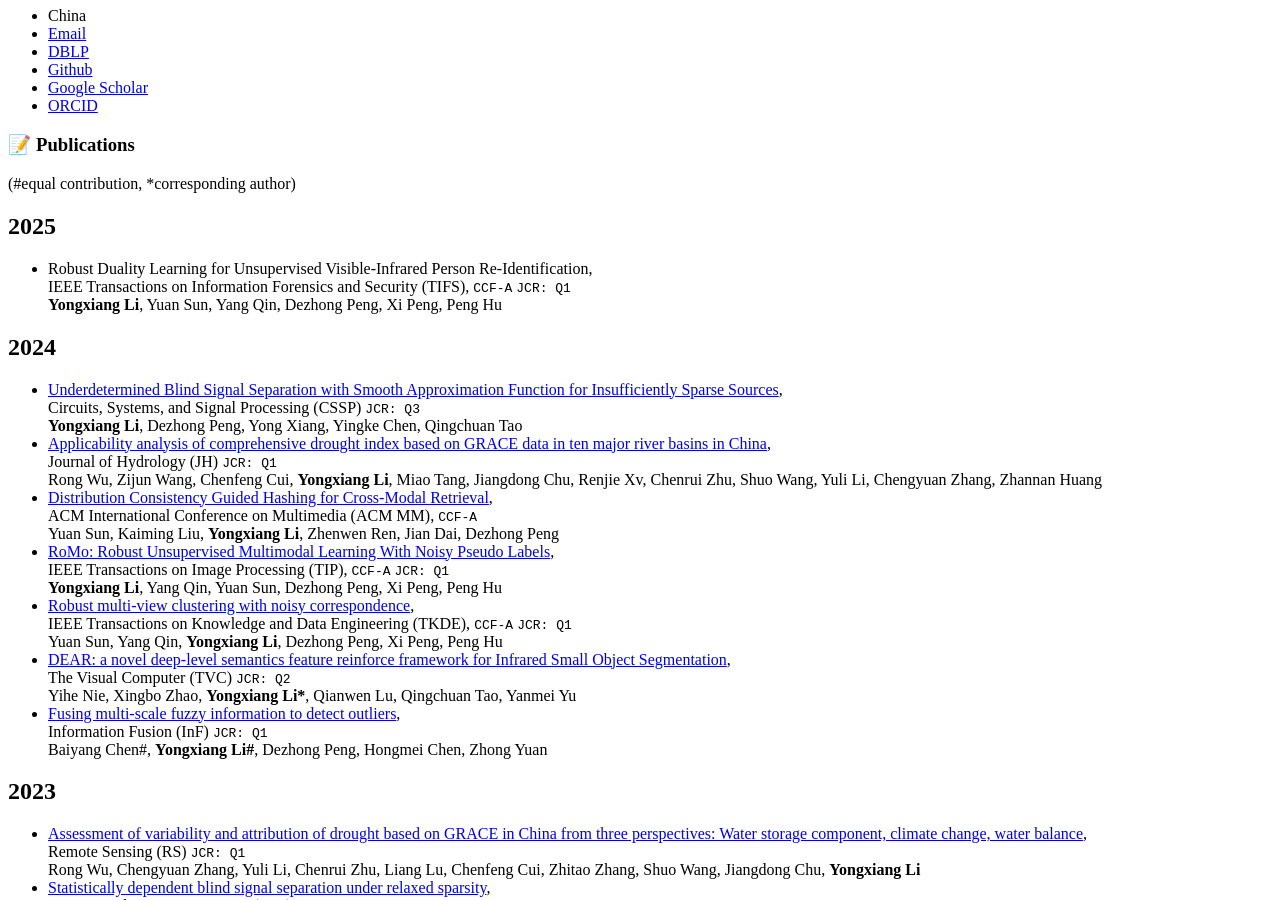
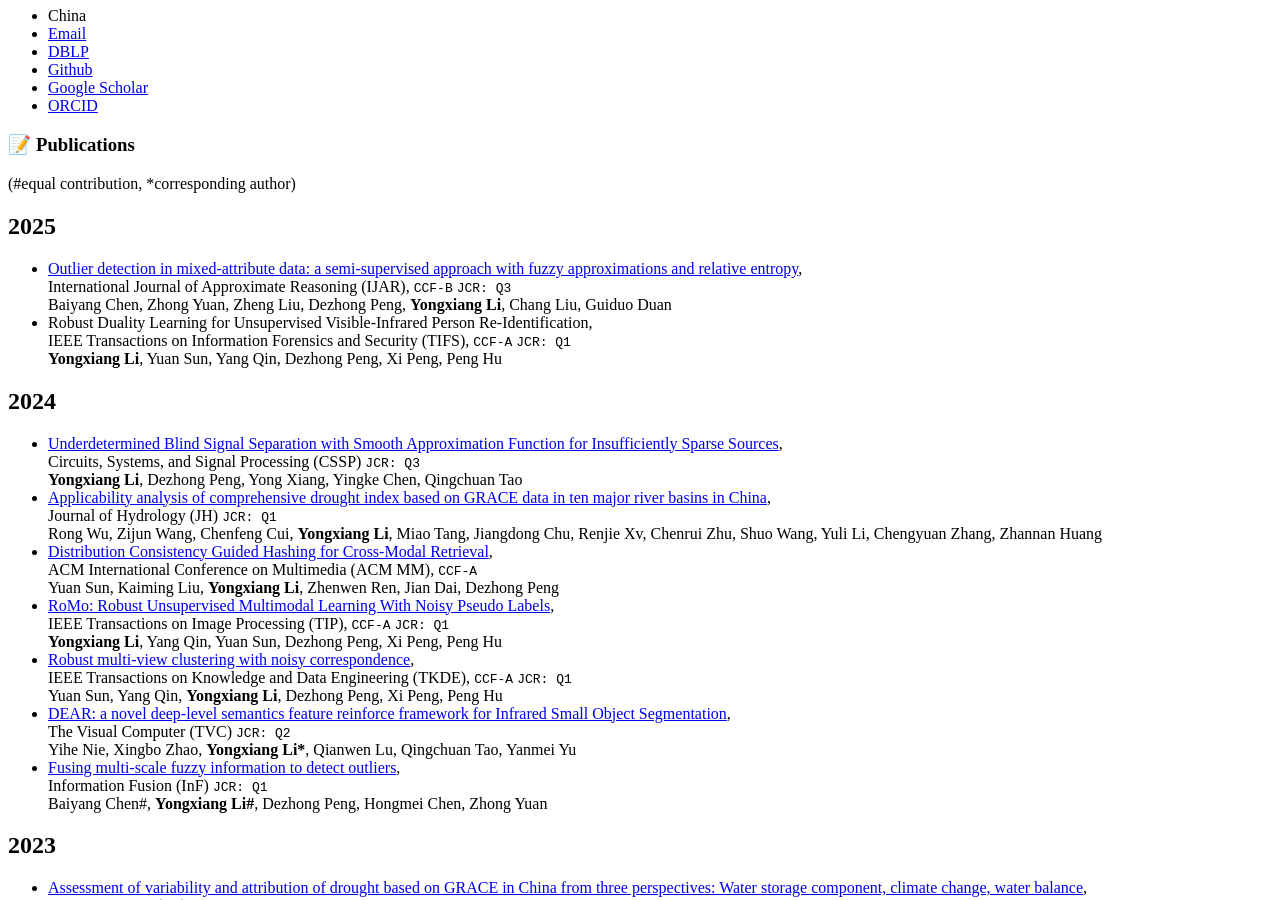
Before and after one commit to LYXRhythm/liyongxiang.github.io, a Jekyll site: the page built from _pages/includes/pub.md, in a window 1280 px wide and 900 px high, scrolled down 632 px. Built offline with Jekyll 4.4.1, drawn with Linux system fonts in a browser that asks for light colours; our own code applies the rules of GitHub Pages for plain Markdown files.

Commit message:
Update pub.md

```diff
--- a/_pages/includes/pub.md
+++ b/_pages/includes/pub.md
@@ -3,6 +3,8 @@
 (#equal contribution, *corresponding author)
 
 ## 2025
+- [Outlier detection in mixed-attribute data: a semi-supervised approach with fuzzy approximations and relative entropy](https://www.sciencedirect.com/science/article/abs/pii/S0888613X25000143?CMX_ID=&SIS_ID=&dgcid=STMJ_219742_AUTH_SERV_PA&utm_acid=245378301&utm_campaign=STMJ_219742_AUTH_SERV_PA&utm_in=DM539090&utm_medium=email&utm_source=AC_), <br> International Journal of Approximate Reasoning (IJAR), `CCF-B` `JCR: Q3` <br> Baiyang Chen,
+Zhong Yuan, Zheng Liu, Dezhong Peng, **Yongxiang Li**, Chang Liu, Guiduo Duan
 - Robust Duality Learning for Unsupervised Visible-Infrared Person Re-Identification, <br> IEEE Transactions on Information Forensics and Security (TIFS), `CCF-A` `JCR: Q1` <br> **Yongxiang Li**, Yuan Sun, Yang Qin, Dezhong Peng, Xi Peng, Peng Hu
 
 ## 2024
```
